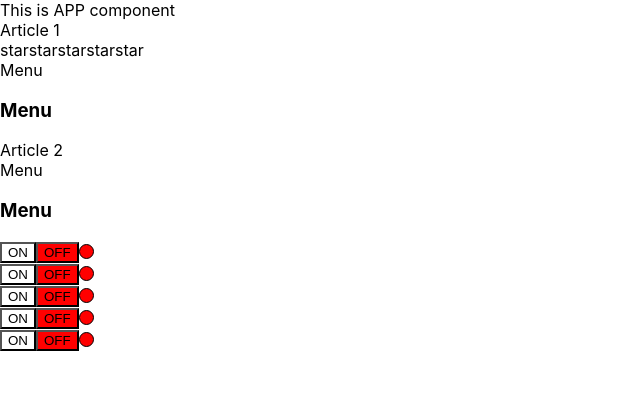
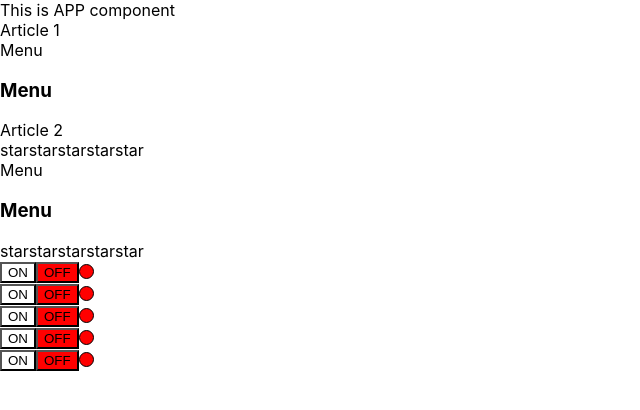
Before and after one commit to tenadopt/react-kkp, a React (Create React App) app: page / in a window 1280 px wide. Shown: the top 410 px of the page, without its empty margins (0-640 px from the left). Built offline with nearby package versions, Linux system fonts and the light colour scheme.

Commit message:
add Star with useState in App

```diff
--- a/src/App.tsx
+++ b/src/App.tsx
@@ -1,6 +1,6 @@
-import React from 'react';
+import React, {useState} from 'react';
 import './App.css';
-import {Rating} from "./components/Rating/Rating";
+import {Rating, ValueType} from "./components/Rating/Rating";
 import {Accordion} from "./components/Accordion/Accordion";
 import {Onoff} from "./components/Onoff/Onoff";
 import {UncontrolledAccordion} from "./components/Accordion/UncontrolledAccordion";
@@ -8,16 +8,18 @@ import {UncontrolledRating} from "./components/Rating/UncontrolledRating";
 
 function App() {
     console.log("App rendering");
+
+    const [ratingValue, setRatingValue] = useState<ValueType>(0)
     return (
         <div>
             <div>This is APP component</div>
             <div>Article 1</div>
-            <UncontrolledRating/>
+            {/*<UncontrolledRating/>*/}
             <UncontrolledAccordion title={"Menu"}/>
             <div>Article 2</div>
-            <Rating value={4}/>
+            <Rating value={ratingValue} onClick={setRatingValue}/>
             <UncontrolledAccordion title={"Menu"}/>
-            <Rating value={7}/>
+            <Rating value={ratingValue} onClick={()=>setRatingValue(ratingValue)}/>
             <Onoff/>
             <Onoff/>
             <Onoff/>
--- a/src/components/Rating/Rating.tsx
+++ b/src/components/Rating/Rating.tsx
@@ -1,17 +1,21 @@
 import React from "react";
 import {Star} from "../Star/Star";
 
-type RatingProps = {
-    value: number
+export type ValueType = 0 | 1 | 2 | 3 | 4 | 5;
+
+
+type RatingPropsType = {
+    value: ValueType
+    onClick: () => void
 }
 
-export const Rating = (props: RatingProps) => {
+export const Rating = (props: RatingPropsType) => {
     console.log("Rating rendering");
     return <>
-            {/*<Star selected={props.value>0}/>*/}
-            {/*<Star selected={props.value>1}/>*/}
-            {/*<Star selected={props.value>2}/>*/}
-            {/*<Star selected={props.value>3}/>*/}
-            {/*<Star selected={props.value>4}/>*/}
-        </>
+        <Star selected={props.value>0} value={1} onClick={props.onClick}/>
+        <Star selected={props.value>1} value={2} onClick={props.onClick}/>
+        <Star selected={props.value>2} value={3} onClick={props.onClick}/>
+        <Star selected={props.value>3} value={4} onClick={props.onClick}/>
+        <Star selected={props.value>4} value={5} onClick={props.onClick}/>
+    </>
 }
--- a/src/components/Star/Star.tsx
+++ b/src/components/Star/Star.tsx
@@ -1,17 +1,18 @@
 import React from "react";
+import {ValueType} from "../Rating/Rating";
 
 type StarProps = {
     selected: boolean
-    setValue: (value: number) => void
-    value: number
+    onClick: (value: number) => void
+    value: ValueType
 }
 
 export const Star = (props: StarProps) => {
     console.log("Star is rendering");
 
     return (
-        <span onClick={()=>{props.setValue(props.value)}}>
-            {props.selected === true ? <b>star</b> : "star"}
+        <span onClick={()=>{props.onClick(props.value)}}>
+            {props.selected ? <b>star</b> : "star"}
         </span>
     )
 }
```
